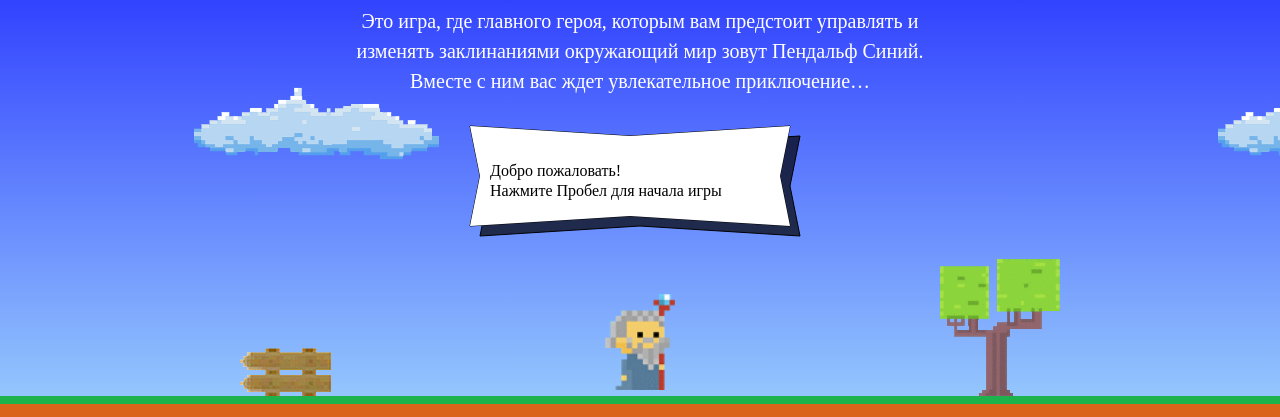
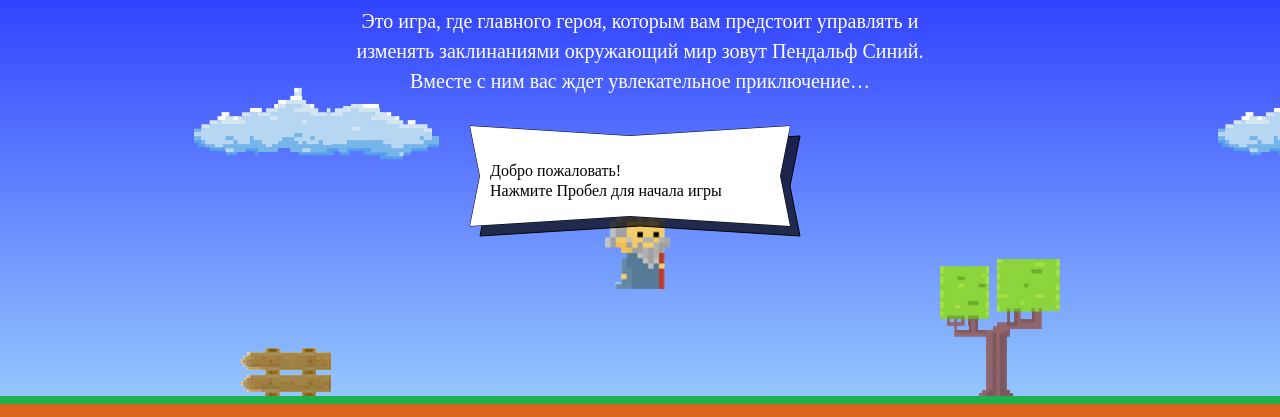
Before and after one commit to Maria0701/1057667-code-and-magick-18, a website: page index.html in a window 1280 px wide. Shown: the part 203-620 px from the top of the page. Drawn offline with Linux system fonts and the light colour scheme; a web font is replaced by a local one.

Commit message:
Исправлено

```diff
--- a/index.html
+++ b/index.html
@@ -187,13 +187,16 @@
   };
   var wizardSpeed = 3;
   var wizardWidth = 70;
-  var wizardHeight = 1.337 * wizardWidth;
+  var getWizardHeight = function() {
+      return 1.337 * wizardWidth;
+  };
+  var wizardHeight = getWizardHeight();
   var getWizardX = function (width) {
     return ((width - wizardWidth) / 2);
-  }
+  };
   var getWizardY = function (height) {
-    return 0.66 * height;
-  }
+    return 0.33 * height;
+  };
 </script>
 <script src="js/game.js">
 </script>
```
